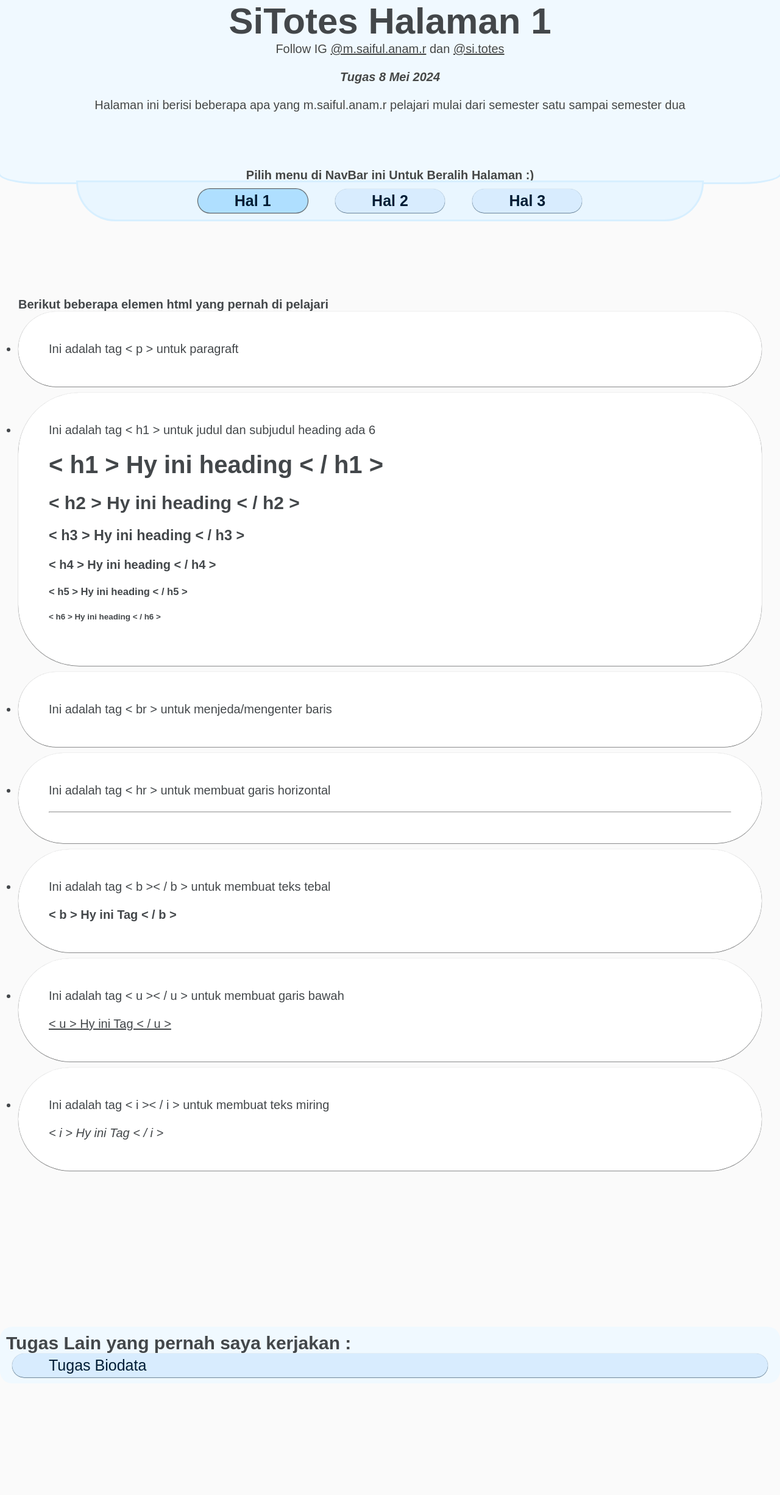
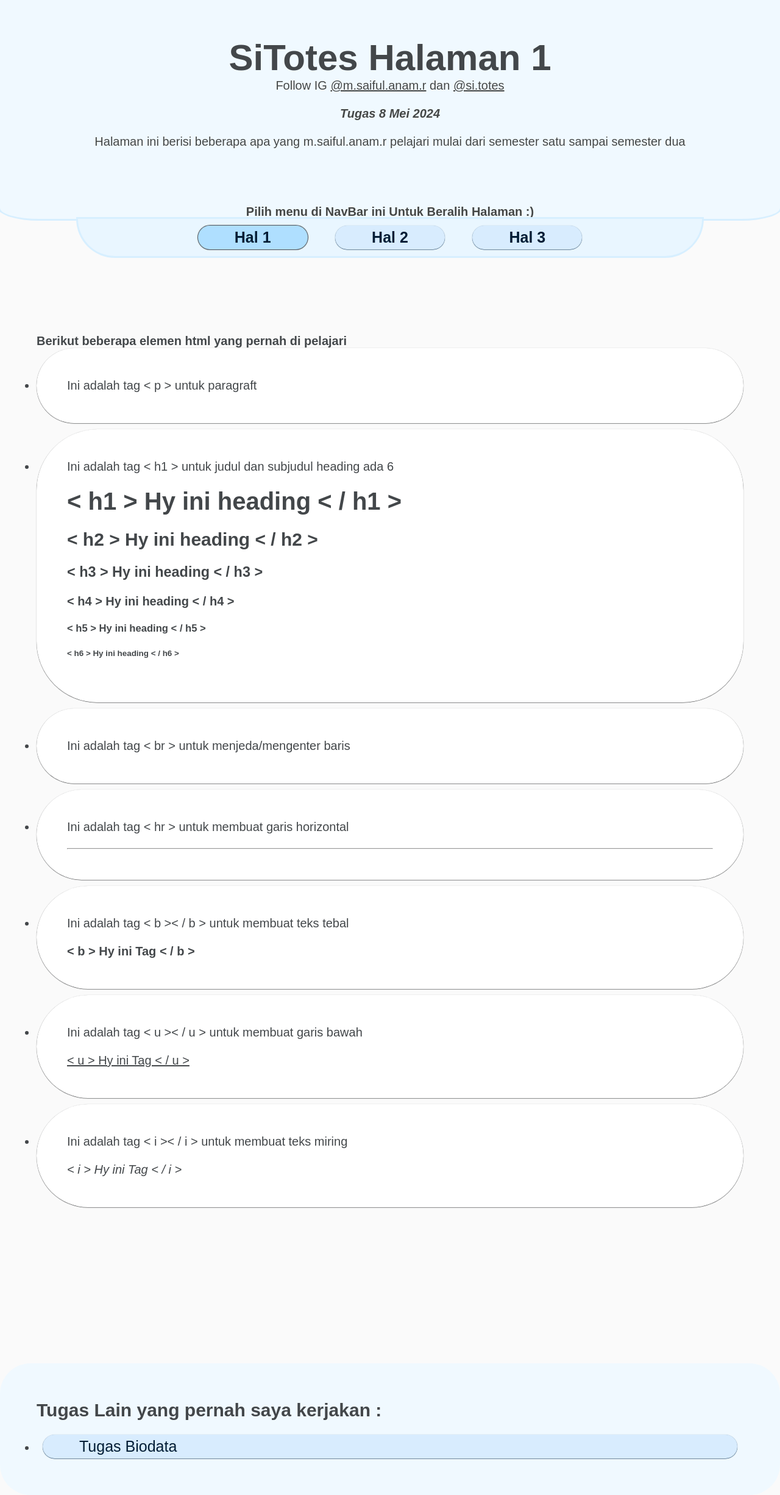
Before and after one commit to SiTotesZ/SiTotesZ.github.io, a PHP site: page /sitotes-hal1.html in a window 1280 px wide. Shown: the whole page at 61% size. Before the commit the page ends 2261 px from the top, so only its background shows below. Run offline with PHP 8.4, Linux system fonts and the light colour scheme.

Commit message:
Add files via upload

```diff
--- a/8mei2024/sitotes-hal1.html
+++ b/8mei2024/sitotes-hal1.html
@@ -54,9 +54,10 @@
 
 		<div class="footer">
 			<h2>Tugas Lain yang pernah saya kerjakan :</h2>
-		  <ul>
-		    <li><a href="../tugas-biodata">Tugas Biodata</a></li>
-		  </ul>
+			<br>
+			<ul>
+		    	<li><a href="../tugas-biodata">Tugas Biodata</a></li>
+		  	</ul>
 		</div>
 
 	</body>
--- a/8mei2024/sitotes.css
+++ b/8mei2024/sitotes.css
@@ -20,31 +20,21 @@ body {
   box-shadow: 0px 0px 0px 3px #d7efff;
   padding-left: 10px;
   padding-right: 10px;
+  padding-top: 60px;
 
 }
 .kepala h1 {
   font-size: 60px;
-
+  transition: 0.5s ease-in-out;
+}
+.kepala h1:hover {
+  transform: scale(1.1);
 }
 .kepala p {
   color: #454746;
 }
 .kepala p a {
   color: #454746;
-}
-.kepala p a::before {
-  content: '';
-  position: absolute;
-  bottom: 0;
-  left: 0;
-  width: 100%;
-  height: 3px;
-  background-color: #f00;
-  transform: scaleX(0);
-  transition: transform 0.3s ease;
-}
-.kepala p a:hover::before {
-  transform: scaleX(1);
 }
 
 .kepala p b {
@@ -71,7 +61,6 @@ body {
   box-shadow: 0px 0px 0px 3px #d7efff;
   padding-bottom: 10px;
   padding-top: 10px;
-  /*padding-right: 40px;*/
   text-align: center;
 }
 
@@ -97,11 +86,14 @@ body ul li a {
   margin-left: 10px;
   color: #011d35;
   box-shadow: 0px 0.5px 1px 0px #012645;
+  transition: 0.5s ease-in-out;
 }
 
 .navbar li a:hover {
   background-color: #011d35;
   color: #d8ecfe;
+  transform: scale(1.05);
+
 }
 
 .active {
@@ -115,8 +107,8 @@ body ul li a {
 .sitotes-page {
   margin-top: 10%;
   margin-bottom: 20%;
-  padding-left: 30px;
-  padding-right: 30px;
+  padding-left: 60px;
+  padding-right: 60px;
 }
 .sitotes-page ul li {
   background-color: #fff;
@@ -124,8 +116,20 @@ body ul li a {
   box-shadow: 0px 0.5px 1px 0px #2b2d2e;
   padding: 50px;
   margin-bottom: 10px;
+  transition: 0.5s ease-in-out;
 }
 
+.sitotes-page ul:hover li {
+  background-color: #f0f0f0;
+  transform: scale(0.98);
+}
+.sitotes-page ul li:hover {
+  background-color: #fff;
+  margin-bottom: 25px;
+  margin-top: 25px;
+  box-shadow: 0px 0px 0px 3px #43474a;
+  transform: scale(1.02);
+}
 
 
 
@@ -136,7 +140,9 @@ body ul li a {
   width: 100%;
   padding: 10px;
   background-color: #f0f9ff;
-  border-radius: 20px;
+  border-radius: 50px;
+  padding: 60px;
+  padding-bottom: 60px;
 }
 
 .footer li a:hover {
@@ -157,3 +163,11 @@ body ul li a {
   padding: 0;
   box-sizing: border-box;
 }
+
+
+.sitotes-animasi {
+  transition: 0.5s ease-in-out;
+}
+.sitotes-animasi:hover {
+  transform: scale(1.1);
+}
```
